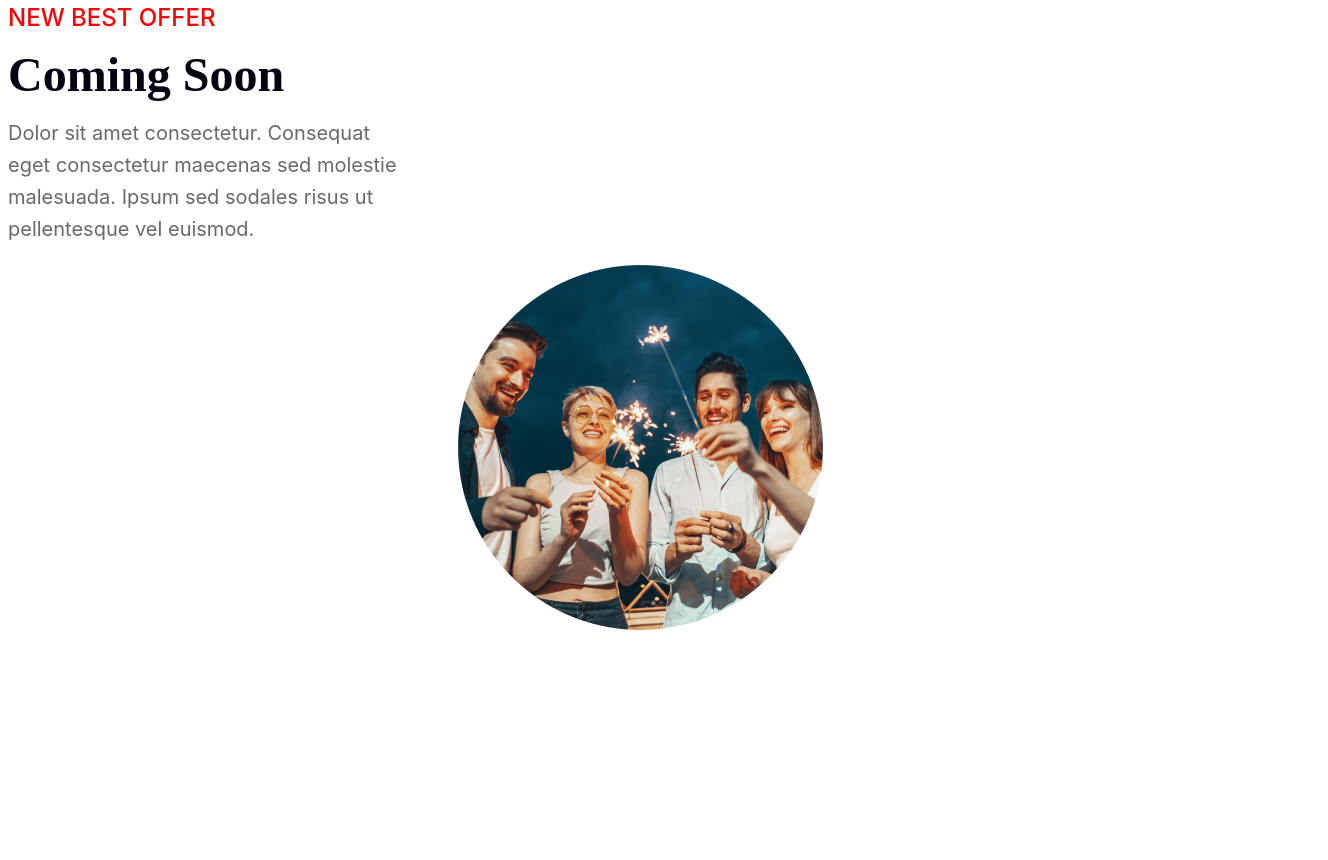
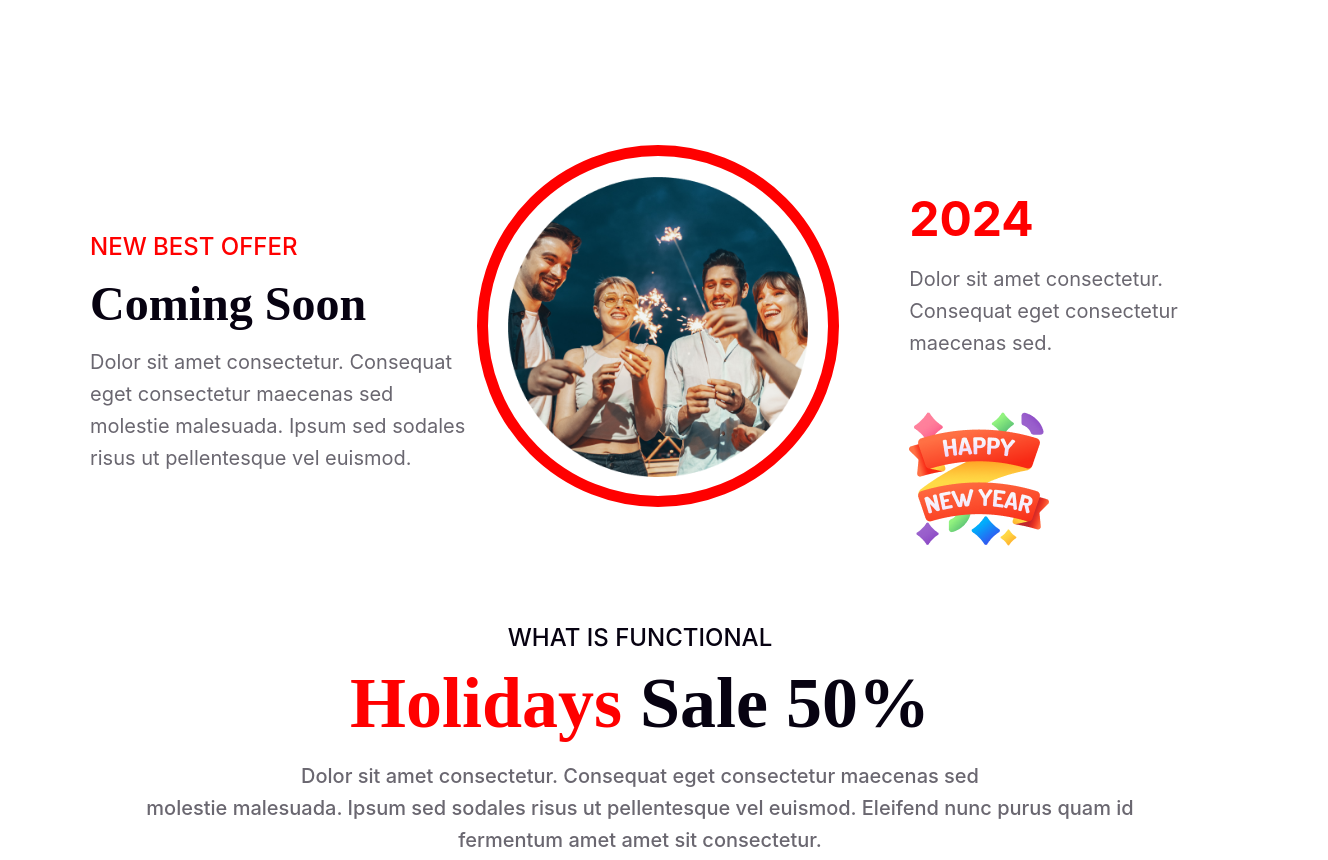
Before and after one commit to SanimYousuf/Assignment-b9a1, a plain HTML site: page index.html in a window 1280 px wide. Shown: the part 2524-3384 px from the top of the page, 1328 px wide, since content can reach past the window. Before the commit the page ends 3162 px from the top, so only its background shows below. Drawn offline with Linux system fonts and the light colour scheme.

Commit message:
another done

```diff
--- a/index.html
+++ b/index.html
@@ -50,7 +50,25 @@
                 <p class="as-p">Dolor sit amet consectetur. Consequat eget consectetur maecenas sed molestie malesuada. Ipsum sed sodales risus ut pellentesque vel euismod. </p>
             </div>
             <div class="as-2">
-                <img class="as-2-img" src="images/Ellipse 1.png" alt="">
+                <div class="dot"><img class="as-2-img" src="images/Ellipse 1.png" alt=""></div>
+            </div>
+            <div class="as-3">
+                <h2 class="as-24">2024</h2>
+                <p class="as-p">Dolor sit amet consectetur. Consequat eget consectetur maecenas sed.</p>
+                <img class="img-as3" src="images/Group 96.png" alt="">
+            </div>
+        </div>
+        <div class="last-section">
+            <h3 class="l-h3">WHAT IS FUNCTIONAL</h3>
+            <h2 class="l-h2"><span class="l-c">Holidays</span> Sale 50%</h2>
+            <p class="l-p">Dolor sit amet consectetur. Consequat eget consectetur maecenas sed <br>molestie malesuada. Ipsum sed sodales risus ut pellentesque vel euismod. Eleifend nunc purus quam id <br>fermentum amet amet sit consectetur.</p>
+        </div>
+        <div class="critical">
+            <div class="critical-bar">
+                <img src="images/Rectangle 2.png" alt="">
+                <div class="jholmol">
+                    <img src="images/Group 75.png" alt="">
+                </div>
             </div>
         </div>
     </main>
--- a/style.css
+++ b/style.css
@@ -144,10 +144,12 @@
     line-height: 22px;
     text-transform: capitalize;
 }
-.sp{
+
+.sp {
     color: #F00;
 }
-.btn-2{
+
+.btn-2 {
     display: inline-flex;
     padding: 16px 32px;
     justify-content: center;
@@ -164,13 +166,19 @@
     margin-top: 30px;
 }
 
-.another-section{
+.another-section {
+    display: flex;
+    width: 1100px;
+    align-items: center;
+    margin: 120px auto 50px auto;
+}
 
+.as-1 {
+    width: 400px;
+    margin-top: 50px;
 }
-.as-1{
-    width: 400px;
-}
-.as-h3{
+
+.as-h3 {
     color: #F00;
     text-align: left;
     font-family: Inter;
@@ -178,16 +186,17 @@
     font-weight: 500;
     margin-bottom: 0;
 }
-.as-h2{
+
+.as-h2 {
     color: #070211;
     font-family: Merriweather;
     font-size: 48px;
     font-weight: 900;
-    text-transform: capitalize;
     margin-top: 15px;
     margin-bottom: 0;
 }
-.as-p{
+
+.as-p {
     color: rgba(7, 2, 17, 0.60);
     font-family: Inter;
     font-size: 20px;
@@ -196,7 +205,78 @@
     margin-top: 15px;
 }
 
-.as-2-img{
+.as-2-img {
     display: block;
     margin: 0 auto;
+    width: 300px;
+    height: 300px;
+    padding-top: 21px;
 }
+
+.dot {
+    width: 340px;
+    height: 340px;
+    border-radius: 50%;
+    border: 11px solid #F00;
+    margin: 0 auto;
+}
+
+.as-2 {
+    display: flex;
+}
+
+.as-3 {
+    width: 290px;
+    margin-left: 70px;
+    margin-top: 50px;
+}
+
+.img-as3 {
+    margin-top: 30px;
+}
+
+.as-24 {
+    color: #F00;
+    font-family: Inter;
+    font-size: 48px;
+    font-weight: 700;
+    margin-bottom: 0;
+}
+
+.last-section {
+    margin: 70px auto 0 auto;
+    width: 1100px;
+}
+
+.l-h3 {
+    color: #070211;
+    font-family: Inter;
+    font-size: 24px;
+    font-weight: 500;
+    text-align: center;
+    margin-bottom: 0;
+}
+
+.l-h2 {
+    color: #070211;
+    font-family: Merriweather;
+    font-size: 72px;
+    font-weight: 900;
+    text-align: center;
+    margin-top: 10px;
+    margin-bottom: 0;
+}
+
+.l-c {
+    color: #F00;
+}
+
+.l-p {
+    color: rgba(7, 2, 17, 0.60);
+    font-family: Inter;
+    font-size: 20px;
+    font-weight: 500;
+    line-height: 32px;
+    text-align: center;
+    margin-top: 15px;
+}
```
